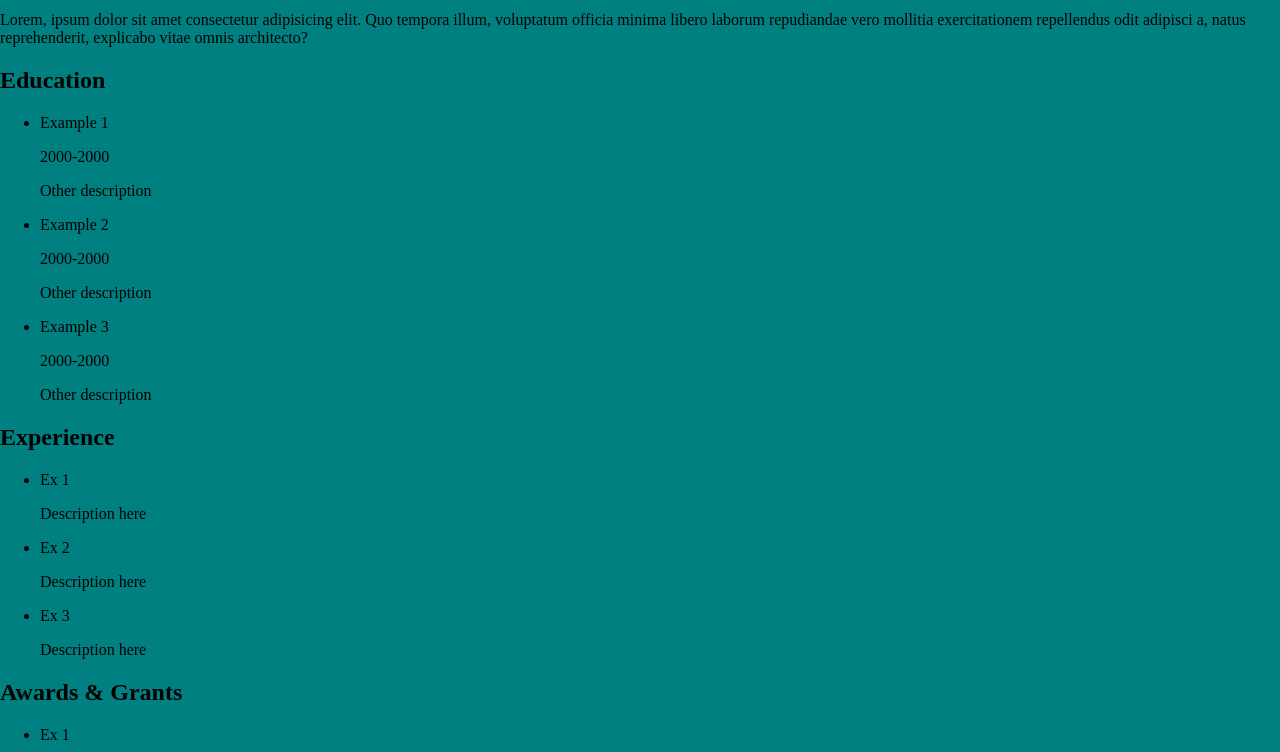
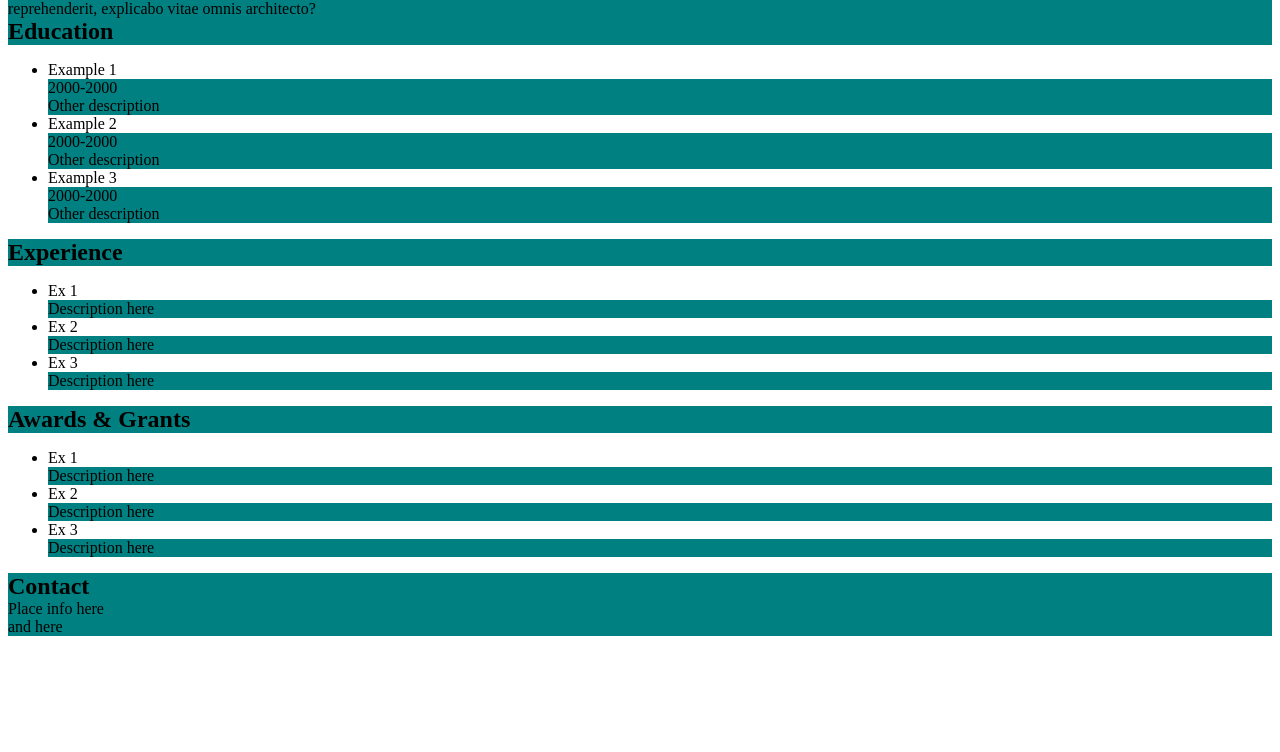
Before and after one commit to emilyreily3/emilyreily3.github.io, a plain HTML site: page index.html in a window 1280 px wide. Shown: the part 99-851 px from the top of the page. After the commit the page ends 800 px from the top, so only its background shows below. Drawn offline with Linux system fonts and the light colour scheme.

Commit message:
Update style.css

```diff
--- a/style.css
+++ b/style.css
@@ -1,5 +1,19 @@
-body {
+
+
+h1 {
     margin: 0;
     background: teal;
     text-align: left;
 }
+
+h2 {
+    margin: 0;
+    background: teal;
+    text-align: left;
+}
+
+p {
+    margin: 0;
+    background: teal;
+    text-align: left;
+}
```
